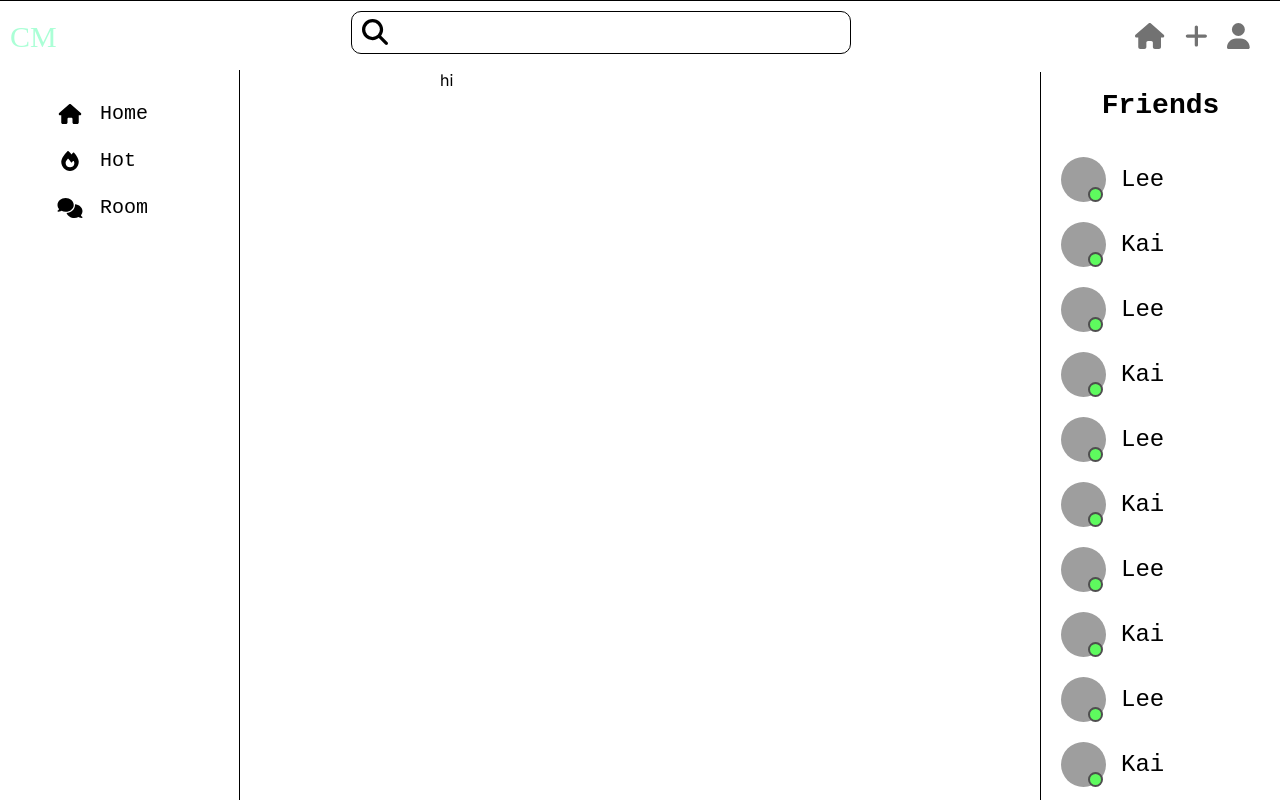
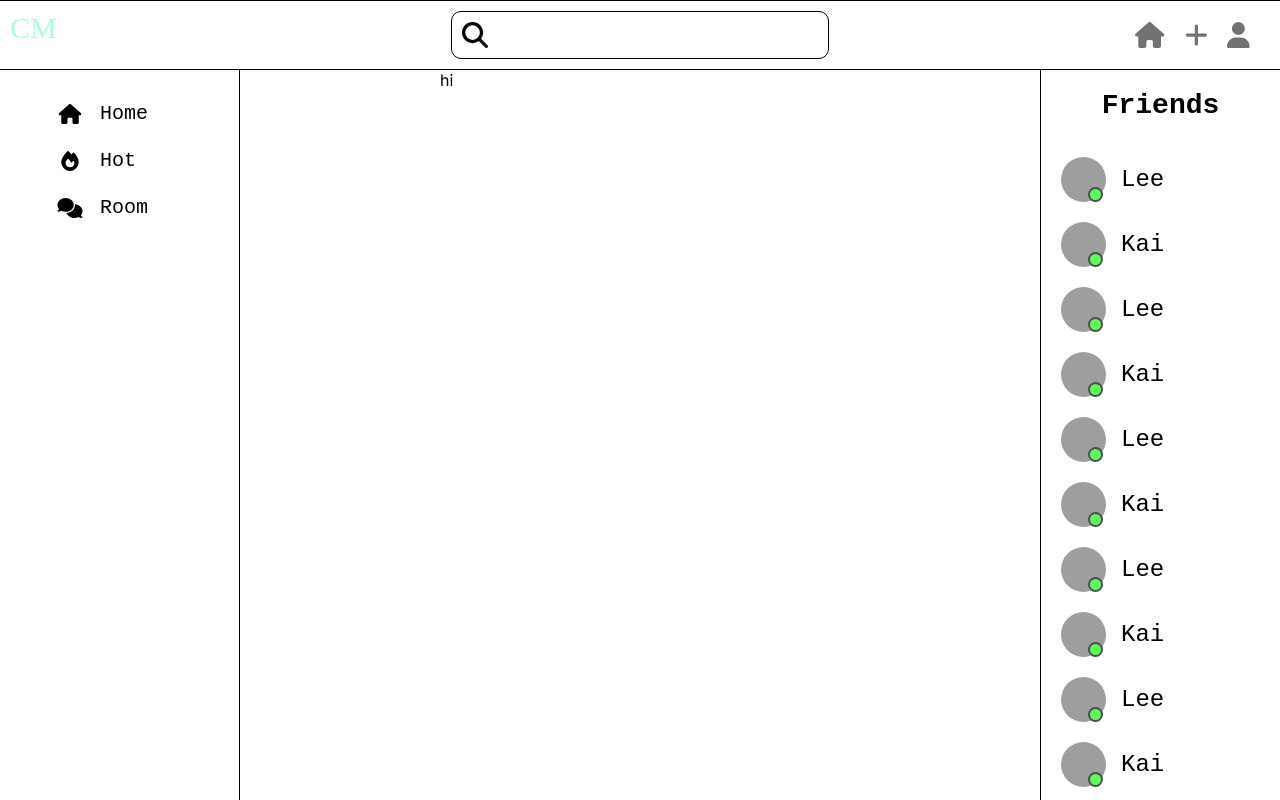
Before and after one commit to ljh37694/Chatmunity, a Next.js app in the folder chatmunity/: page / in a window 1280 px wide. Built offline with nearby package versions, Linux system fonts and the light colour scheme; no server answers; grey boxes are pictures that could not be loaded; a web font is replaced by a local one.

Commit message:
topnavbar 위치 디자인 수정

```diff
--- a/chatmunity/app/globals.css
+++ b/chatmunity/app/globals.css
@@ -92,9 +92,8 @@ p, input, textarea {
   left: 0;
   top: 70px;
   border-right: 1px solid black;
-  height: calc(100% - 70px);
+  height: calc(100% - 69px);
   width: 240px;
-  z-index: 3;
   background-color: #fff;
   transition: all 0.6s;
   overflow-y: hidden;
@@ -105,7 +104,7 @@ p, input, textarea {
   top: 70px;
   right: 0;
   width: 240px;
-  height: calc(100% - 70px);
+  height: calc(100% - 69px);
   border-left: 1px solid black;
   overflow-y: hidden;
   transition: all 0.6s;
--- a/chatmunity/components/layout/TopNavbar.tsx
+++ b/chatmunity/components/layout/TopNavbar.tsx
@@ -12,18 +12,24 @@ export default async function TopNavbar() {
 
   return (
     <nav className={styles.navbar}>
-      <section className={styles.logo}>
-        <DrawerButton />
-        <Link href='/'>CM</Link>
+      <section className={styles.left}>
+        <div className={styles.logo}>
+          <DrawerButton />
+          <Link href='/'>CM</Link>
+        </div>
       </section>
 
-      <section className={styles["search-container"]}>
-        <label><FontAwesomeIcon icon={faMagnifyingGlass} /></label>
-        <input className={styles["search-input"]} />
+      <section className={styles.middle}>
+        <div className={styles.searchContainer}>
+          <label><FontAwesomeIcon icon={faMagnifyingGlass} /></label>
+          <input className={styles.searchInput} />
+        </div>
       </section>
 
-      <section className={styles.menu}>
-        <TopNavbarMenu />
+      <section className={styles.right}>
+        <div className={styles.menu}>
+          <TopNavbarMenu />
+        </div>
       </section>
     </nav>
   );
--- a/chatmunity/styles/layout/TopNavbar.module.css
+++ b/chatmunity/styles/layout/TopNavbar.module.css
@@ -1,9 +1,22 @@
 .navbar {
   display: flex;
+  padding: 10px;
+  justify-content: center;
+  background-color: #fff;
+  height: 100%;
+}
+
+.left, .right {
+  width: 20%;
+  height: 100%;
+}
+
+.middle {
+  width: 60%;
+  height: 100%;
   display: flex;
-  padding: 10px;
-  justify-content: space-between;
-  background-color: #fff;
+  align-items: center;
+  justify-content: center;
 }
 
 .menu {
@@ -35,7 +48,7 @@
   }
 }
 
-.search-container {
+.searchContainer {
   display: flex;
   align-items: center;
   height: 100%;
@@ -47,16 +60,16 @@
   max-width: 500px;
 }
 
-.search-input {
+.searchInput {
   border: none;
   height: 60%;
   font-size: 20px;
-  width: 100%;
+  width: 80%;
   padding: 0 10px;
   background-color: inherit;
 }
 
-.search-input:focus-visible {
+.searchInput:focus-visible {
   outline: none;
 }
 
```
